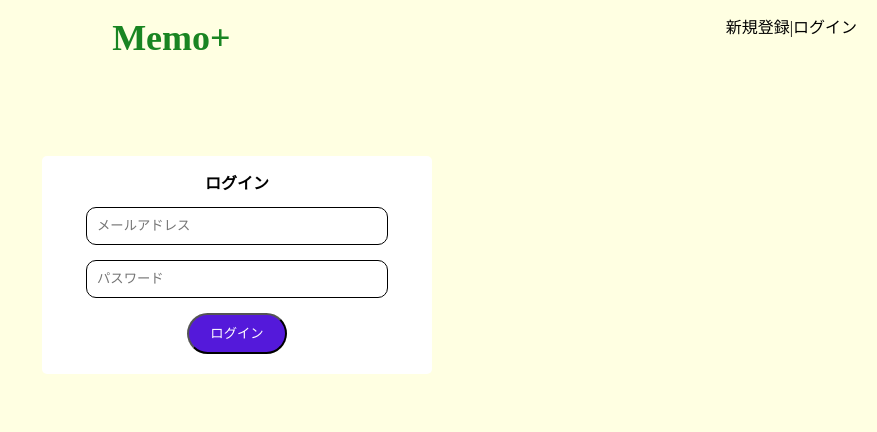
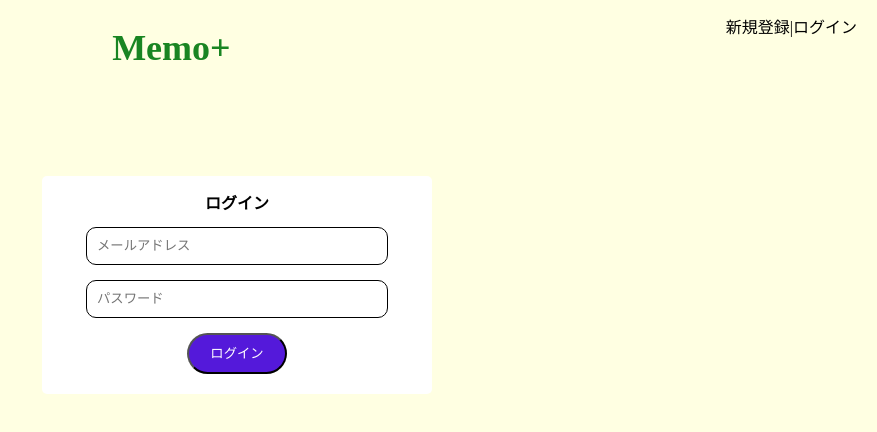
Before and after one commit to yoshi0-p/20200218_yoshida-share-, a Vue app: page / in a window 1280 px wide. Shown: the top 432 px of the page, without its empty margins (403-1280 px from the left). Built offline with nearby package versions, Linux system fonts and the light colour scheme.

Commit message:
修正内容が分かるコミットメッセージ

```diff
--- a/src/components/HeaderAuth.vue
+++ b/src/components/HeaderAuth.vue
@@ -16,6 +16,8 @@
 h1{
   color:rgb(25, 133, 34);
   font-size:36px;
+  text-shadow:2px,2px,black;
+  padding:10px;
 }
 .right {
  align-items: center;
```
